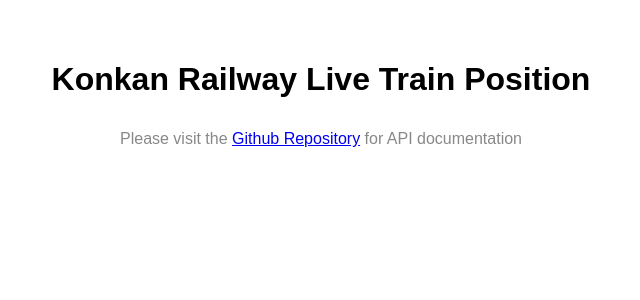
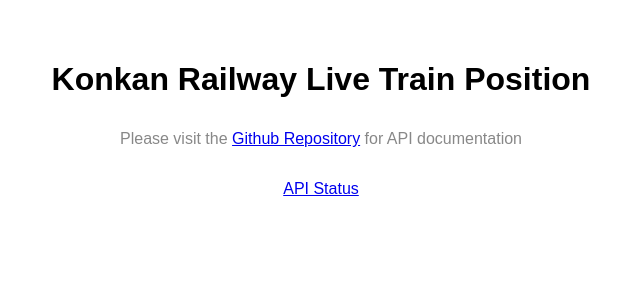
Before and after one commit to sibi361/konkan-railway_live-train-position, a React (Vite) app: page / in a window 1280 px wide. Shown: the top 300 px of the page, without its empty margins (319-959 px from the left). Built offline with nearby package versions, Linux system fonts and the light colour scheme.

Commit message:
Add Status Page Link

```diff
--- a/api/_constants.js
+++ b/api/_constants.js
@@ -1,11 +1,9 @@
 const env = {
-    DEBUG: true,
+    DEBUG: false,
     UPSTREAM_URL: "https://konkanrailway.com/VisualTrain/",
     REPO_URL: "https://github.com/sibi361/konkan-railway_live-train-position",
     API_VERSION: 3,
-    PLAYWRIGHT_OPTS: {
-        headless: true,
-    },
+    PLAYWRIGHT_OPTS: { headless: true },
     PLAYWRIGHT_DEVICE: "Desktop Firefox",
     SERVER_ERROR_MESSAGE: "Server overloaded. Please wait.",
     UNAUTHORIZED_ERROR_MESSAGE: "Unauthorized request: Token not supplied",
--- a/api/v2/_constants.js
+++ b/api/v2/_constants.js
@@ -3,9 +3,7 @@
     UPSTREAM_URL: "https://konkanrailway.com/VisualTrain/",
     REPO_URL: "https://github.com/sibi361/konkan-railway_live-train-position",
     API_VERSION: 2,
-    PLAYWRIGHT_OPTS: {
-        headless: true,
-    },
+    PLAYWRIGHT_OPTS: { headless: true },
     PLAYWRIGHT_DEVICE: "Desktop Firefox",
     SERVER_ERROR_MESSAGE: "Server overloaded. Please wait.",
 };
--- a/src/constants.js
+++ b/src/constants.js
@@ -1,6 +1,7 @@
 const env = {
     DEBUG: true,
     REPO_URL: "https://github.com/sibi361/konkan-railway_live-train-position",
+    STATUS_PAGE_URL: "https://stats.uptimerobot.com/G2DNMTWOmk/795501650",
 };
 
 export default env;
--- a/src/main.jsx
+++ b/src/main.jsx
@@ -14,6 +14,11 @@
                 </a>
                 &nbsp;for API documentation
             </p>
+            <p className="read-the-docs">
+                <a href={env.STATUS_PAGE_URL} target="_blank" rel="noreferrer">
+                    API Status
+                </a>
+            </p>
         </div>
     </React.StrictMode>
 );
```
